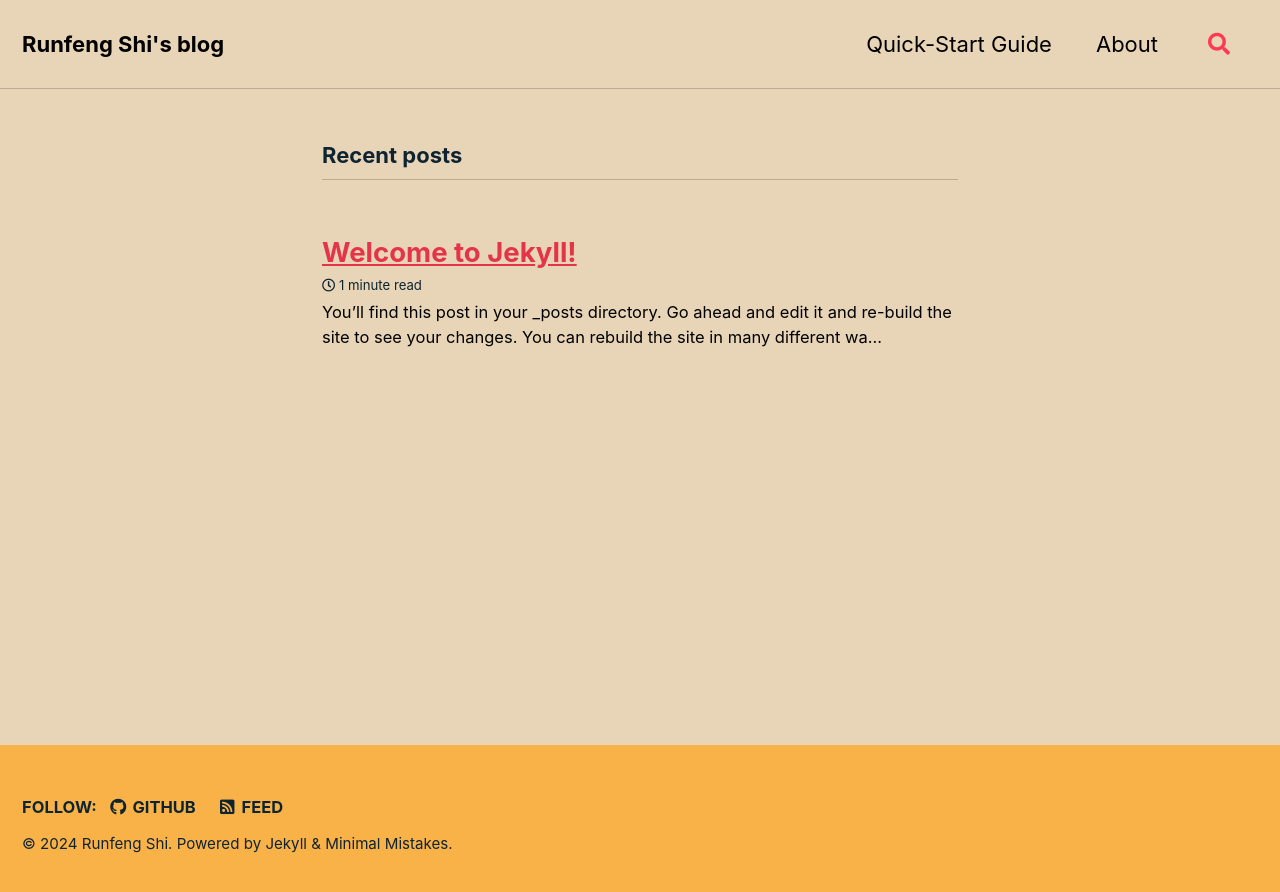
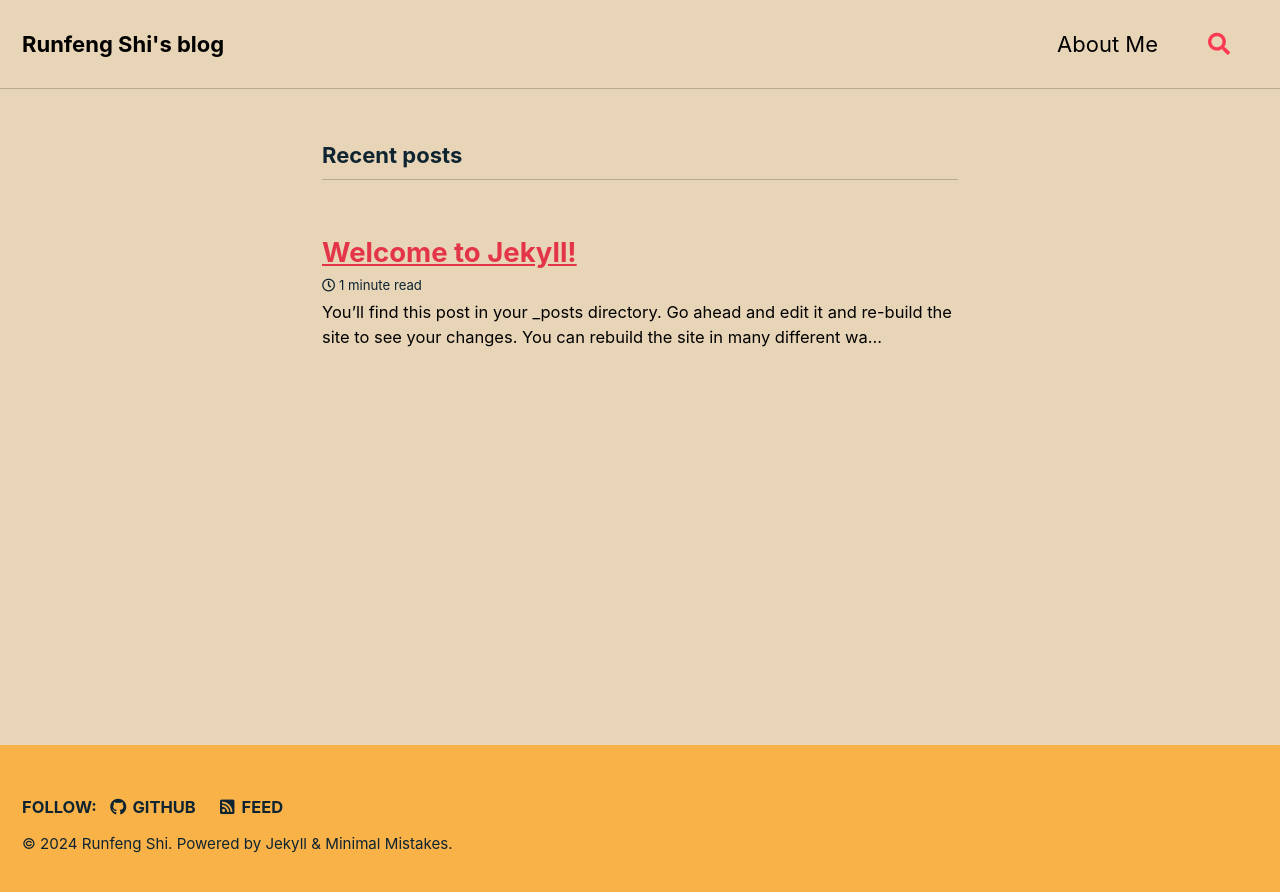
Before and after one commit to engineering2010/engineering2010.github.io, a Jekyll site: the page built from index.markdown, in a window 1280 px wide. Shown: the top 892 px of the page. Built offline with Jekyll 4.4.1, drawn with Linux system fonts in a browser that asks for light colours; cached includes are drawn as plain includes; the list of posts is cut into pages by our own code.

Commit message:
Small change

```diff
--- a/_data/navigation.yml
+++ b/_data/navigation.yml
@@ -1,9 +1,9 @@
 # main links
 main:
-  - title: "Quick-Start Guide"
-    url: https://mmistakes.github.io/minimal-mistakes/docs/quick-start-guide/
-  - title: "About"
-    url: https://engineering2010.github.io/about/
+  # - title: "Quick-Start Guide"
+  #  url: https://mmistakes.github.io/minimal-mistakes/docs/quick-start-guide/
+  - title: "About Me"
+    url: https://engineering2010.github.io/about me/
   # - title: "Sample Posts"
   #   url: /year-archive/
   # - title: "Sample Collections"
```
